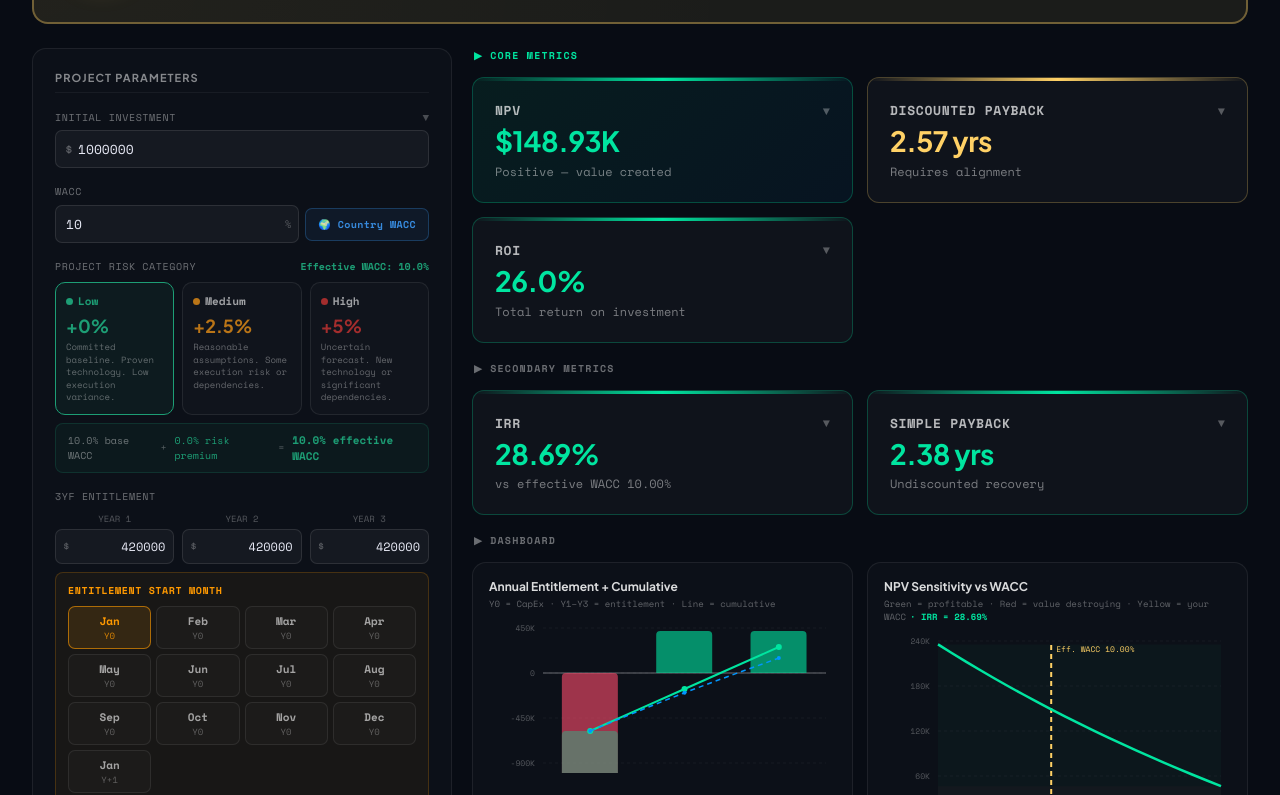
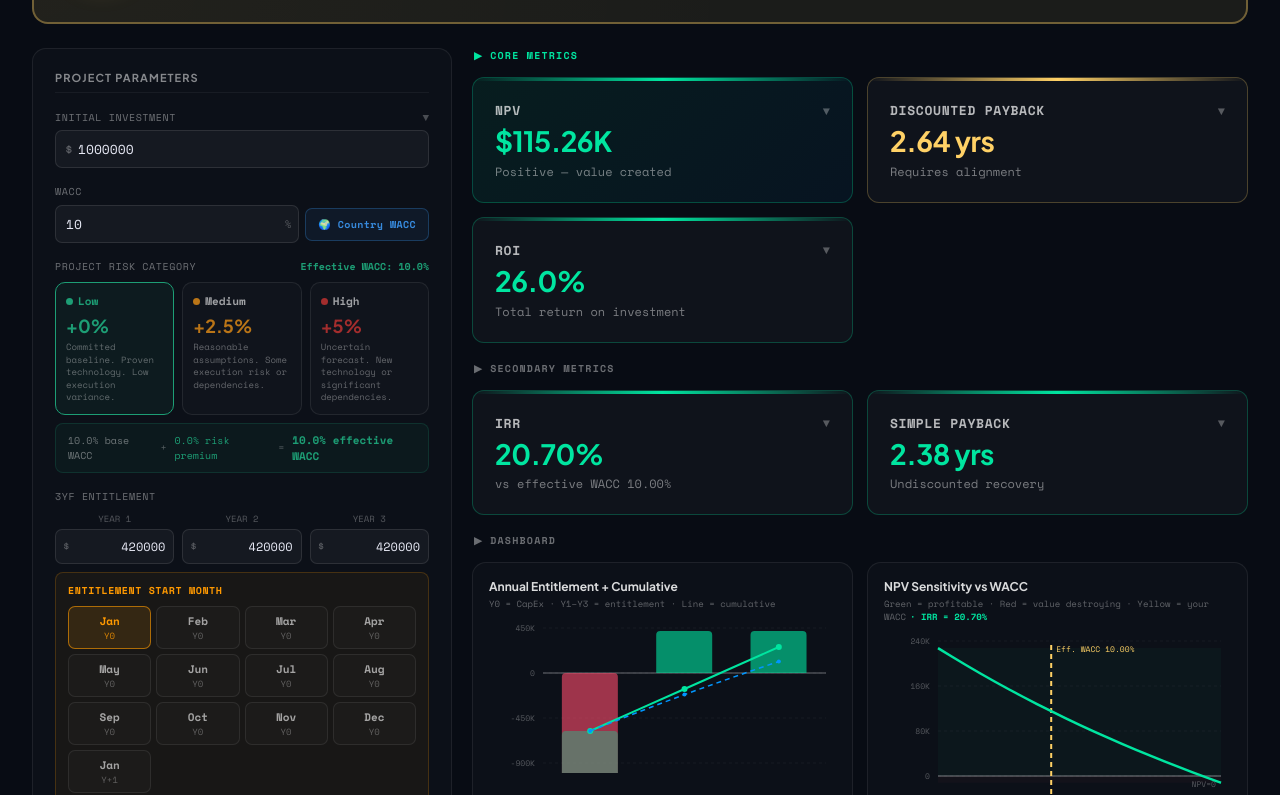
Before and after one commit to alexabellana/capex-analyzer, a React (Vite) app: page / in a window 1280 px wide. Shown: the part 225-1020 px from the top of the page. Built offline with nearby package versions, Linux system fonts and the light colour scheme.

Commit message:
Update App.jsx

```diff
--- a/src/App.jsx
+++ b/src/App.jsx
@@ -19,57 +19,92 @@ const fmtPayback = (v) => {
   return `${v.toFixed(2)} yrs`;
 };
 
-function calcNPV(rate, cashflows) {
-  return cashflows.reduce((acc, cf, t) => acc + cf / Math.pow(1 + rate, t), 0);
+// ─── Financial functions — monthly resolution, mathematically rigorous ───────
+// All cashflows are computed at monthly granularity to ensure monotonic
+// behaviour: delaying a project always produces a longer payback and lower NPV.
+//
+// Convention: Y0 entitlement (months captured BEFORE end of Y0) is NOT
+// discounted. All other entitlement is discounted from its midpoint in time.
+
+// Build 36 monthly entitlement values from Y1/Y2/Y3 (split each year into 12 equal months)
+function buildMonthlyStream(y1, y2, y3) {
+  return [
+    ...Array(12).fill(y1 / 12),
+    ...Array(12).fill(y2 / 12),
+    ...Array(12).fill(y3 / 12),
+  ];
 }
 
-function calcIRR(cashflows, guess = 0.1) {
+// y0Months: entitlement months that fall before end of Y0 (not discounted)
+function getY0Months(startMonth) {
+  if (startMonth === 0) return 0;        // Jan Y+1 → no Y0 entitlement
+  if (startMonth === 1) return 12;       // Jan Y0  → full Y1 captured in Y0
+  return 13 - startMonth;                // mid-year start → partial Y0
+}
+
+function calcNPV(rate, y1, y2, y3, startMonth, investment) {
+  const monthly  = buildMonthlyStream(y1, y2, y3);
+  const y0Months = getY0Months(startMonth);
+  let npv = -investment;
+  for (let i = 0; i < monthly.length; i++) {
+    if (i < y0Months) {
+      npv += monthly[i];
+    } else {
+      const tYears = (i + 0.5) / 12;
+      npv += monthly[i] / Math.pow(1 + rate, tYears);
+    }
+  }
+  return npv;
+}
+
+function calcIRR(y1, y2, y3, startMonth, investment, guess = 0.1) {
   let r = guess;
-  for (let i = 0; i < 1000; i++) {
-    const npv = calcNPV(r, cashflows);
-    const dnpv = cashflows.reduce((acc, cf, t) => acc - (t * cf) / Math.pow(1 + r, t + 1), 0);
-    if (Math.abs(dnpv) < 1e-12) break;
-    const rNew = r - npv / dnpv;
+  for (let iter = 0; iter < 1000; iter++) {
+    const npv  = calcNPV(r, y1, y2, y3, startMonth, investment);
+    // Numerical derivative for stability
+    const eps = 1e-6;
+    const d = (calcNPV(r + eps, y1, y2, y3, startMonth, investment) - npv) / eps;
+    if (Math.abs(d) < 1e-12) break;
+    const rNew = r - npv / d;
     if (Math.abs(rNew - r) < 1e-10) return rNew;
     r = rNew;
+    if (r < -0.99) r = -0.99;
   }
   return isFinite(r) ? r : null;
 }
 
-function calcPayback(cashflows, investment, startMonth) {
-  const y0Months = startMonth === 0 ? 0 : (startMonth === 1 ? 12 : 13 - startMonth);
-  const y0Years  = y0Months / 12;
-  if (cashflows[0] >= 0) {
-    const y0Ent = cashflows[0] + investment;
-    return (investment / y0Ent) * y0Years;
+function calcPayback(y1, y2, y3, startMonth, investment) {
+  const monthly = buildMonthlyStream(y1, y2, y3);
+  let cum = -investment;
+  if (cum >= 0) return 0;
+  for (let i = 0; i < monthly.length; i++) {
+    const prev = cum;
+    cum += monthly[i];
+    if (cum >= 0) {
+      // Linear interpolation within month i
+      return (i + Math.abs(prev) / monthly[i]) / 12;
+    }
   }
-  let cum = 0;
-  for (let t = 0; t < cashflows.length; t++) {
-    const prev = cum;
-    cum += cashflows[t];
-    if (cum >= 0 && t > 0) return y0Years + (t - 1) + Math.abs(prev) / cashflows[t];
-  }
-  const lastCF = cashflows[cashflows.length - 1];
-  if (lastCF > 0 && cum < 0) return y0Years + cashflows.length - 1 + Math.abs(cum) / lastCF;
   return null;
 }
 
-function calcDiscountedPayback(cashflows, rate, investment, startMonth) {
-  const y0Months = startMonth === 0 ? 0 : (startMonth === 1 ? 12 : 13 - startMonth);
-  const y0Years  = y0Months / 12;
-  if (cashflows[0] >= 0) {
-    const y0Ent = cashflows[0] + investment;
-    return (investment / y0Ent) * y0Years;
+function calcDiscountedPayback(rate, y1, y2, y3, startMonth, investment) {
+  const monthly  = buildMonthlyStream(y1, y2, y3);
+  const y0Months = getY0Months(startMonth);
+  let cum = -investment;
+  if (cum >= 0) return 0;
+  for (let i = 0; i < monthly.length; i++) {
+    const prev = cum;
+    let cf = monthly[i];
+    if (i >= y0Months) {
+      const tYears = (i + 0.5) / 12;
+      cf = monthly[i] / Math.pow(1 + rate, tYears);
+    }
+    cum += cf;
+    if (cum >= 0) {
+      return (i + Math.abs(prev) / cf) / 12;
+    }
   }
-  let cum = 0;
-  for (let t = 0; t < cashflows.length; t++) {
-    const prev = cum;
-    const dcf = cashflows[t] / Math.pow(1 + rate, t);
-    cum += dcf;
-    if (cum >= 0 && t > 0) return y0Years + (t - 1) + Math.abs(prev) / dcf;
-  }
-  const lastDCF = cashflows[cashflows.length - 1] / Math.pow(1 + rate, cashflows.length - 1);
-  if (lastDCF > 0 && cum < 0) return y0Years + cashflows.length - 1 + Math.abs(cum) / lastDCF;
   return null;
 }
 
@@ -384,51 +419,43 @@ export default function CapExAnalyzer() {
     };
   }, [parsedCashflows, state.startMonth]);
 
-  // ── Model 2: project years — Y1/Y2/Y3 = 12-month project years from go-live ──
+  // Cashflows kept as bucketed array for the chart only — financial calcs
+  // use the monthly-resolution functions directly.
   const allCashflows = useMemo(() => {
-    if (parsedCashflows.length === 0) return [-state.initialInvestment];
-    const [y1raw, y2raw, y3raw] = parsedCashflows;
+    if (parsedCashflows.length === 0) return [{ cf: -state.initialInvestment, tYears: 0 }];
+    const [y1, y2, y3] = parsedCashflows;
+    const monthly = [
+      ...Array(12).fill(y1 / 12),
+      ...Array(12).fill(y2 / 12),
+      ...Array(12).fill(y3 / 12),
+    ];
     const m = state.startMonth;
+    const y0Months = m === 0 ? 0 : (m === 1 ? 12 : 13 - m);
 
-    // Jan Y+1: no Y0 entitlement, project years align with calendar years
-    if (m === 0) {
-      const flows = [-state.initialInvestment, y1raw];
-      if (y2raw > 0) flows.push(y2raw);
-      if (y3raw > 0) flows.push(y3raw);
-      return flows;
+    const y0Ent = Math.round(monthly.slice(0, y0Months).reduce((a, b) => a + b, 0));
+    const flows = [{ cf: -state.initialInvestment + y0Ent, tYears: 0 }];
+
+    let monthIdx = y0Months;
+    while (monthIdx < monthly.length) {
+      const remaining = monthly.length - monthIdx;
+      const chunkSize = Math.min(12, remaining);
+      const sum = Math.round(monthly.slice(monthIdx, monthIdx + chunkSize).reduce((a, b) => a + b, 0));
+      if (sum > 0) {
+        const tYears = (monthIdx + chunkSize / 2) / 12;
+        flows.push({ cf: sum, tYears });
+      }
+      monthIdx += chunkSize;
     }
-
-    // Jan Y0: full project year 1 in Y0 (12 months, not discounted)
-    if (m === 1) {
-      const flows = [-state.initialInvestment + y1raw];
-      if (y2raw > 0) flows.push(y2raw);
-      if (y3raw > 0) flows.push(y3raw);
-      return flows;
-    }
-
-    // All other months: model 2 — each discount period t=1,2,3 contains
-    // the tail of one project year + head of the next.
-    // f = fraction of year captured in Y0 (e.g. Jul → 6/12)
-    // r = remaining fraction spilling into next period (e.g. Jul → 6/12)
-    const f = (13 - m) / 12;
-    const r = (m - 1) / 12;
-    const y0Ent = Math.round(y1raw * f);           // t=0 (not discounted)
-    const p1    = Math.round(y1raw * r + y2raw * f); // t=1
-    const p2    = Math.round(y2raw * r + y3raw * f); // t=2
-    const p3    = Math.round(y3raw * r);              // t=3
-    const flows = [-state.initialInvestment + y0Ent];
-    if (p1 > 0) flows.push(p1);
-    if (p2 > 0) flows.push(p2);
-    if (p3 > 0) flows.push(p3);
     return flows;
   }, [state.initialInvestment, parsedCashflows, state.startMonth]);
 
   const metrics = useMemo(() => {
     if (parsedCashflows.length === 0) return null;
-    const npv      = calcNPV(effectiveWACC, allCashflows);
-    const irr      = calcIRR(allCashflows);
-    const payback  = calcPayback(allCashflows, state.initialInvestment, state.startMonth);
-    const dPayback = calcDiscountedPayback(allCashflows, effectiveWACC, state.initialInvestment, state.startMonth);
+    const [y1, y2, y3] = parsedCashflows;
+    const npv      = calcNPV(effectiveWACC, y1, y2, y3, state.startMonth, state.initialInvestment);
+    const irr      = calcIRR(y1, y2, y3, state.startMonth, state.initialInvestment);
+    const payback  = calcPayback(y1, y2, y3, state.startMonth, state.initialInvestment);
+    const dPayback = calcDiscountedPayback(effectiveWACC, y1, y2, y3, state.startMonth, state.initialInvestment);
     const [y1raw, y2raw, y3raw] = parsedCashflows;
     // ROI uses total project entitlement (3 full project years), undiscounted
     const totalInflows = y1raw + y2raw + y3raw;
@@ -457,14 +484,16 @@ export default function CapExAnalyzer() {
     const m = state.startMonth;
     const { y0Months, y3Months, y0Ent } = adjustedCashflows;
     let cum = 0, cumDisc = 0;
-    return allCashflows.map((cf, t) => {
+    return allCashflows.map((flow, t) => {
+      const cf = flow.cf;
       cum += cf;
-      cumDisc += cf / Math.pow(1 + effectiveWACC, t);
+      cumDisc += cf / Math.pow(1 + effectiveWACC, flow.tYears);
       const isY0 = t === 0;
-      const isY3 = t === allCashflows.length - 1 && (m > 1 || m === 0) && t >= 3;
+      const lastIdx = allCashflows.length - 1;
+      const isY3 = t === lastIdx && lastIdx >= 3 && m !== 0 && m !== 1;
       const label = isY0
         ? (m === 0 ? "Y0 (0m)" : `Y0 (${y0Months}m)`)
-        : isY3 && m > 1 ? `Y3 (${y3Months}m)`
+        : isY3 ? `Y3 (${y3Months}m)`
         : `Y${t}`;
       return {
         year: label,
@@ -473,14 +502,19 @@ export default function CapExAnalyzer() {
         entitlement: !isY0 ? Math.round(cf) : null,
         cumulative: Math.round(cum),
         discounted: Math.round(cumDisc),
-        isPartialYear: (isY0 && m !== 0) || (isY3 && m > 1),
+        isPartialYear: (isY0 && m !== 0 && m !== 1) || isY3,
       };
     });
   }, [allCashflows, effectiveWACC, state.startMonth, state.initialInvestment, adjustedCashflows]);
 
-  const sensitivityData = useMemo(() => (
-    WACC_RANGE.map(r => ({ wacc: `${(r * 100).toFixed(0)}%`, npv: Math.round(calcNPV(r, allCashflows)) }))
-  ), [allCashflows]);
+  const sensitivityData = useMemo(() => {
+    if (parsedCashflows.length === 0) return WACC_RANGE.map(r => ({ wacc: `${(r * 100).toFixed(0)}%`, npv: -state.initialInvestment }));
+    const [y1, y2, y3] = parsedCashflows;
+    return WACC_RANGE.map(r => ({
+      wacc: `${(r * 100).toFixed(0)}%`,
+      npv: Math.round(calcNPV(r, y1, y2, y3, state.startMonth, state.initialInvestment))
+    }));
+  }, [parsedCashflows, state.startMonth, state.initialInvestment]);
 
   const generatePDF = () => {
     if (!m) return;
```
